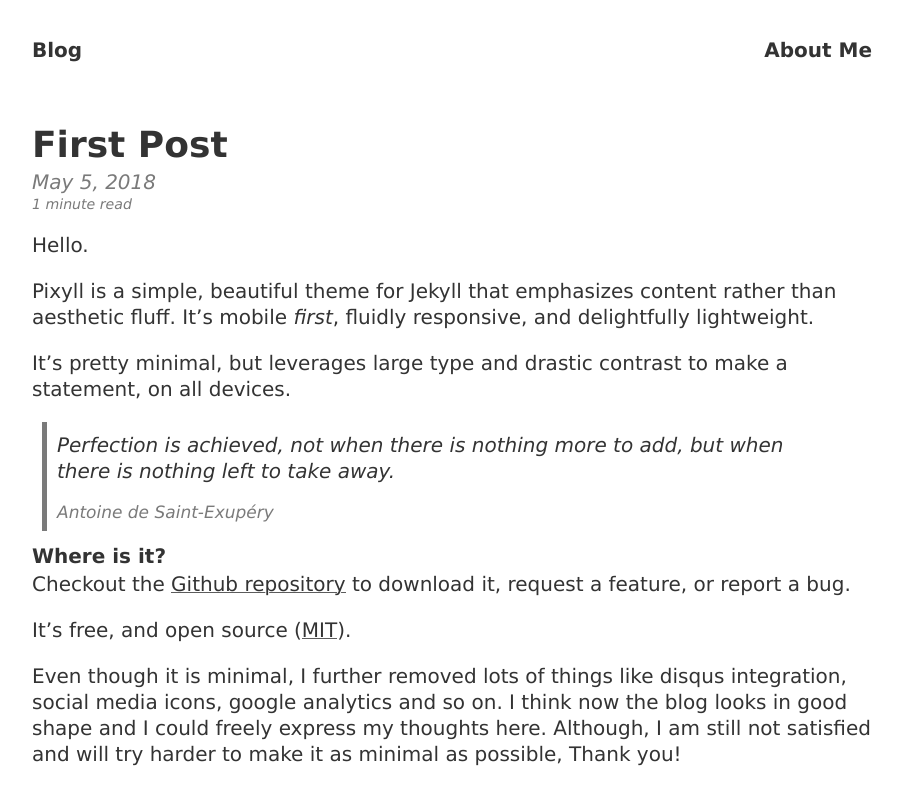
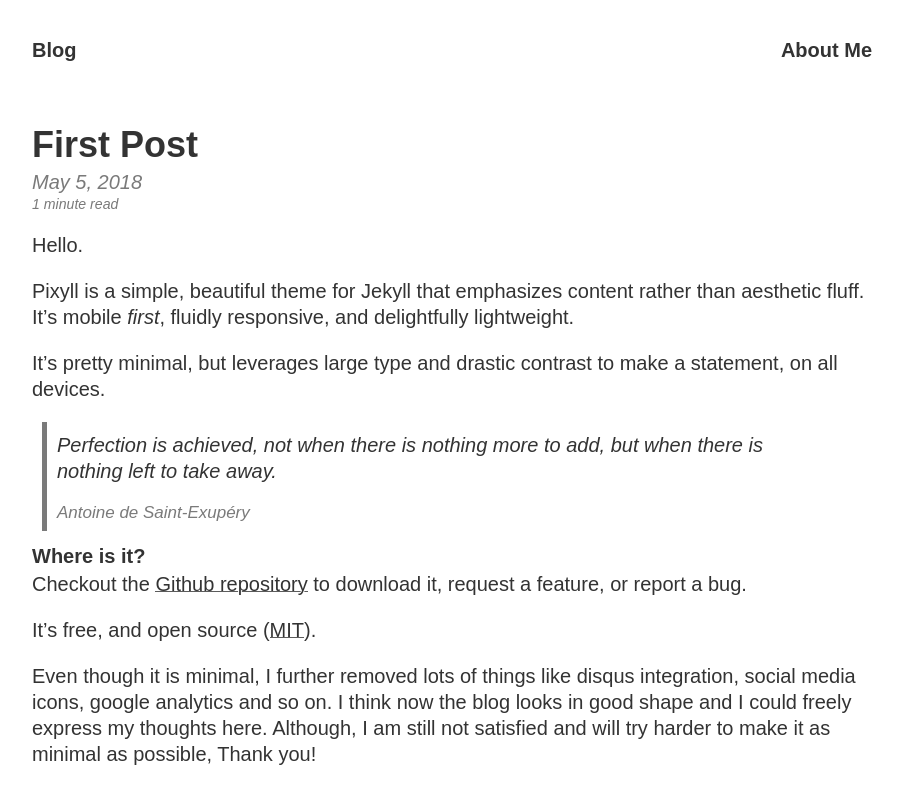
Before and after one commit to robotvisionxyz/robotvisionxyz.github.io, a Jekyll site: the page built from _posts/2018-05-05-first-post.md, in a window 1280 px wide. Shown: the top 805 px of the page, without its empty margins (188-1091 px from the left). Built offline with Jekyll 4.4.1, drawn with Linux system fonts in a browser that asks for light colours; comment, search, counter and statistics services are not loaded.

Commit message:
nimbus sans font

```diff
--- a/_sass/_variables.scss
+++ b/_sass/_variables.scss
@@ -1,9 +1,9 @@
 // Typography
 $base-font-size: 11px !default;
 $bold-font-weight: bold !default;
-$font-family: Verdana !default;
+$font-family: nimbus-sans, sans-serif !default;
 $line-height: 1 !default;
-$heading-font-family: Verdana !default;
+$heading-font-family: nimbus-sans, sans-serif !default;
 $heading-font-weight: 900 !default;
 $heading-line-height: 0.5 !default;
 $monospace-font-family: monospace !default;
```
